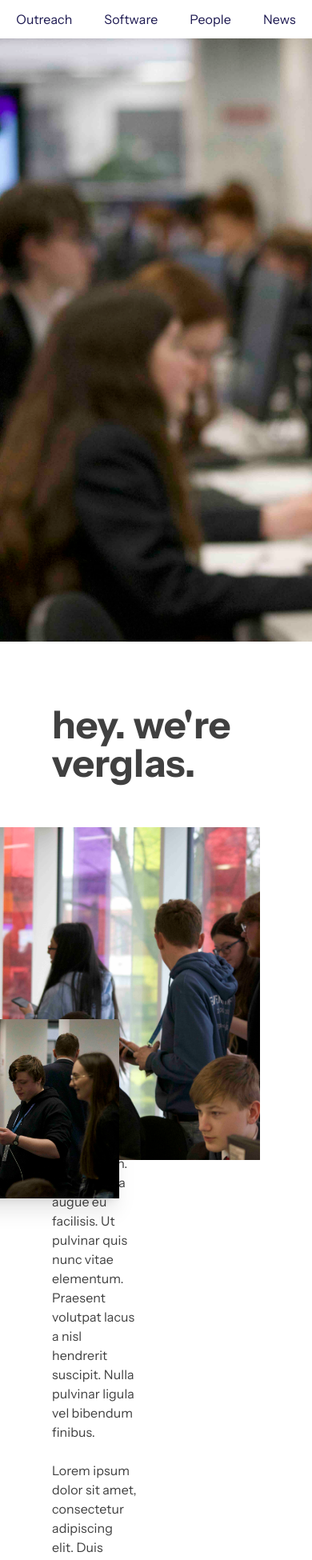
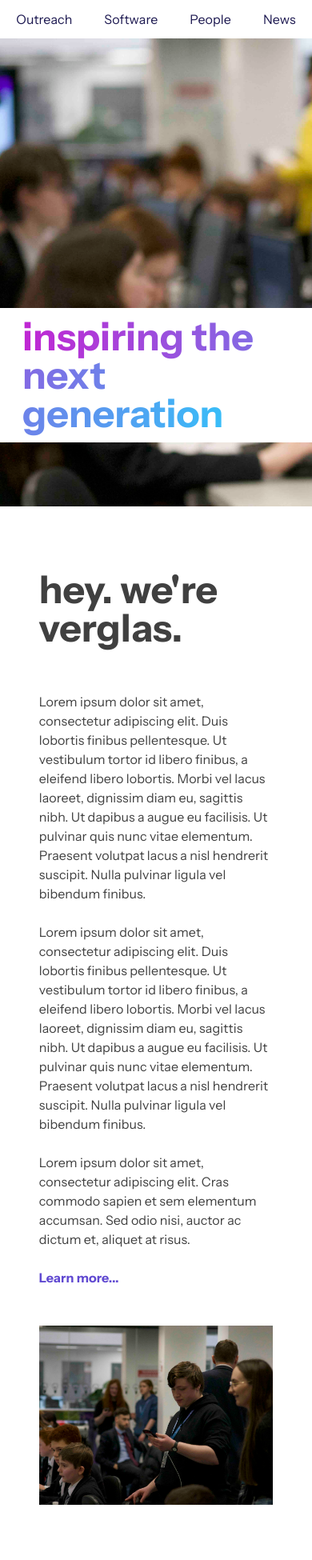
Before and after one commit to VerglasSoftware/verglas-public, a Next.js app: page / in a window 390 px wide. Shown: the top 1950 px of the page at 80% size. Built offline with nearby package versions, Linux system fonts and the light colour scheme; a web font is replaced by a local one.

Commit message:
responsive homepage

```diff
--- a/pages/index.js
+++ b/pages/index.js
@@ -9,7 +9,7 @@ import { getSortedPostsData } from '../lib/post';
 export default function Index({ allPostsData }) {
 	return (
 		<Layout title={"Home"}>
-            <div className="h-[95vh] w-screen bg-hero bg-cover relative" id="hero">
+            <div className="h-[75vh] sm:h-[95vh] w-screen bg-hero bg-cover relative" id="hero">
                 <div className="absolute bottom-20 left-20 text-8xl font-extrabold hidden sm:block">
                     <div className="bg-white px-4 py-3 w-fit">
                         <span className="bg-gradient-to-r from-fuchsia-600 to-sky-400 bg-clip-text text-transparent">
@@ -22,12 +22,21 @@ export default function Index({ allPostsData }) {
                         </span>
                     </div>
                 </div>
+
+                <div className="text-5xl font-extrabold block sm:hidden absolute bottom-20 w-fit">
+                    <div className="bg-white px-7 py-3 w-fit">
+                        <span className="bg-gradient-to-r from-fuchsia-600 to-sky-400 bg-clip-text text-transparent w-fit">
+                            inspiring the next generation
+                        </span>
+                    </div>
+                </div>
+
             </div>
 
-            <div className="w-screen flex items-center justify-center"><div className="w-2/3">
+            <div className="w-screen flex items-center justify-center"><div className="w-3/4 sm:w-2/3">
                     <div id="about" className=" py-20">
                         <span className="font-extrabold text-neutral-700 text-5xl">hey. we're verglas.</span>
-                        <div className="grid grid-cols-2 gap-12 mt-14 text-neutral-700">
+                        <div className="grid sm:grid-cols-2 gap-12 mt-14 text-neutral-700">
                             <div>
                                 <p>
                                 Lorem ipsum dolor sit amet, consectetur adipiscing elit. Duis lobortis finibus pellentesque. Ut vestibulum tortor id libero finibus, a eleifend libero lobortis. Morbi vel lacus laoreet, dignissim diam eu, sagittis nibh. Ut dapibus a augue eu facilisis. Ut pulvinar quis nunc vitae elementum. Praesent volutpat lacus a nisl hendrerit suscipit. Nulla pulvinar ligula vel bibendum finibus.
@@ -41,14 +50,14 @@ export default function Index({ allPostsData }) {
                                 <Link href="" className="font-bold hover:underline text-primary-600 decoration-primary-600 decoration-2 underline-offset-[5px]">Learn more...</Link>
                             </div>
                             <div className="flex justify-center items-center relative">
-                            <div className="bg-red-900 w-64 h-56 absolute right-44 top-60 z-10 shadow-xl">
+                            <div className="bg-red-900 w-full sm:w-64 h-56 sm:absolute right-44 top-60 z-10 sm:shadow-xl block sm:hidden xl:block">
                                 <Image
                                 src={"/images/DSC01903.jpeg"}
                                 fill={true}
-                                style={{objectFit: "cover", objectPosition: "-65px"}}
+                                style={{objectFit: "cover"}}
                                 />
                             </div>
-                            <div className="bg-blue-900 w-[22rem] h-[26rem] absolute right-0 top-0">
+                            <div className="bg-blue-900 w-[22rem] h-[26rem] hidden right-0 top-0 xl:absolute sm:block">
                             <Image
                                 src={"/images/DSC01890.jpeg"}
                                 fill={true}
@@ -60,10 +69,10 @@ export default function Index({ allPostsData }) {
                     </div>
             </div></div>
 
-            <div className="w-screen flex items-center justify-center bg-primary-600 text-primary-100 hidden"><div className="w-2/3">
+            <div className="w-screen flex items-center justify-center bg-primary-600 text-primary-100"><div className="w-3/4 sm:w-2/3">
                     <div id="impact" className="py-14 flex items-center flex-col">
                         <span className="font-extrabold text-4xl">our impact.</span>
-                        <div className="flex flex-row mt-8 gap-12">
+                        <div className="grid sm:grid-cols-3 mt-8 gap-12">
                             <div className="flex flex-col items-center">
                                 <span className="text-6xl font-bold">16</span>
                                 <span className="text-xl font-semibold">secondary schools</span>
@@ -80,9 +89,9 @@ export default function Index({ allPostsData }) {
                     </div>
             </div></div>
 
-            <div className="w-screen flex items-center justify-center hidden"><div className="w-2/3">
+            <div className="w-screen flex items-center justify-center"><div className="w-3/4 sm:w-2/3">
                     <div id="committees" className=" py-20">
-                        <div className="grid grid-cols-2 gap-12 mt-14 text-neutral-700">
+                        <div className="grid md:grid-cols-2 gap-12 mt-14 text-neutral-700">
                             <div>
                                 <button className="hover:bg-primary-100 w-full" onClick={() => {
                                     window.location.href = '/outreach'
@@ -127,14 +136,14 @@ export default function Index({ allPostsData }) {
                     </div>
             </div></div>
 
-            <div className="w-screen flex items-center justify-center bg-primary-600 text-primary-100 hidden"><div className="w-2/3">
+            <div className="w-screen flex items-center justify-center bg-primary-600 text-primary-100"><div className="w-3/4 sm:w-2/3">
                     <div id="partners" className="py-14 flex items-center flex-col">
-                        <span className="font-extrabold text-4xl">who we've worked with.</span>
-                        <div className="flex flex-row mt-8 gap-12">
+                        <span className="font-extrabold text-4xl sm:text-start text-center">who we've worked with.</span>
+                        <div className="grid sm:grid-cols-5 mt-8 gap-12">
                             <div className="flex flex-col items-center">
-                                <div className="w-48 h-24 relative">
+                                <div className="w-24 h-24 relative">
                                     <Image
-                                    src={"/images/kainos_transparent-2.webp"}
+                                    src={"/images/credit-logo.png"}
                                     fill={true}
                                     style={{objectFit: "contain", objectPosition: ""}}
                                     />
@@ -152,16 +161,16 @@ export default function Index({ allPostsData }) {
                             <div className="flex flex-col items-center">
                                 <div className="w-48 h-24 relative">
                                     <Image
-                                    src={"/images/Filetoupload,967358,en-2.png"}
+                                    src={"/images/kainos_transparent-2.webp"}
                                     fill={true}
                                     style={{objectFit: "contain", objectPosition: ""}}
                                     />
                                 </div>
                             </div>
                             <div className="flex flex-col items-center">
-                                <div className="w-24 h-24 relative">
+                                <div className="w-48 h-24 relative">
                                     <Image
-                                    src={"/images/credit-logo.png"}
+                                    src={"/images/Filetoupload,967358,en-2.png"}
                                     fill={true}
                                     style={{objectFit: "contain", objectPosition: ""}}
                                     />
@@ -180,10 +189,10 @@ export default function Index({ allPostsData }) {
                     </div>
             </div></div>
 
-            <div className="w-screen flex items-center justify-center"><div className="w-2/3">
+            <div className="w-screen flex items-center justify-center"><div className="w-3/4 sm:w-2/3">
                     <div id="news" className=" py-20">
                         <span className="font-extrabold text-neutral-700 text-3xl">verglas news & press releases.</span>
-                        <div className="grid grid-cols-4 gap-6 mt-14 text-neutral-700">
+                        <div className="grid sm:grid-cols-2 md:grid-cols-4 gap-6 mt-14 text-neutral-700">
 
                             {
                                 allPostsData.map(post => {
```
